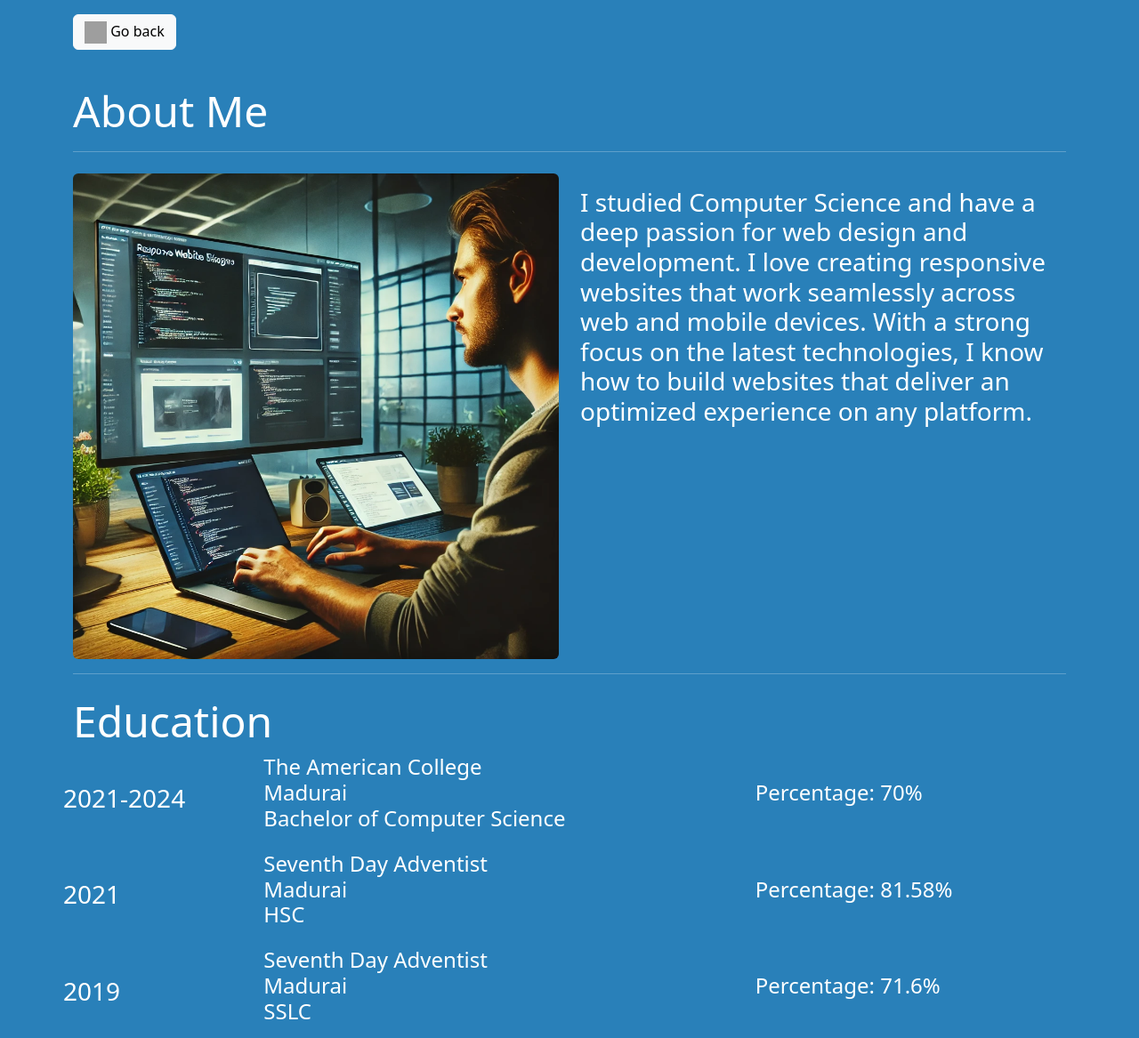
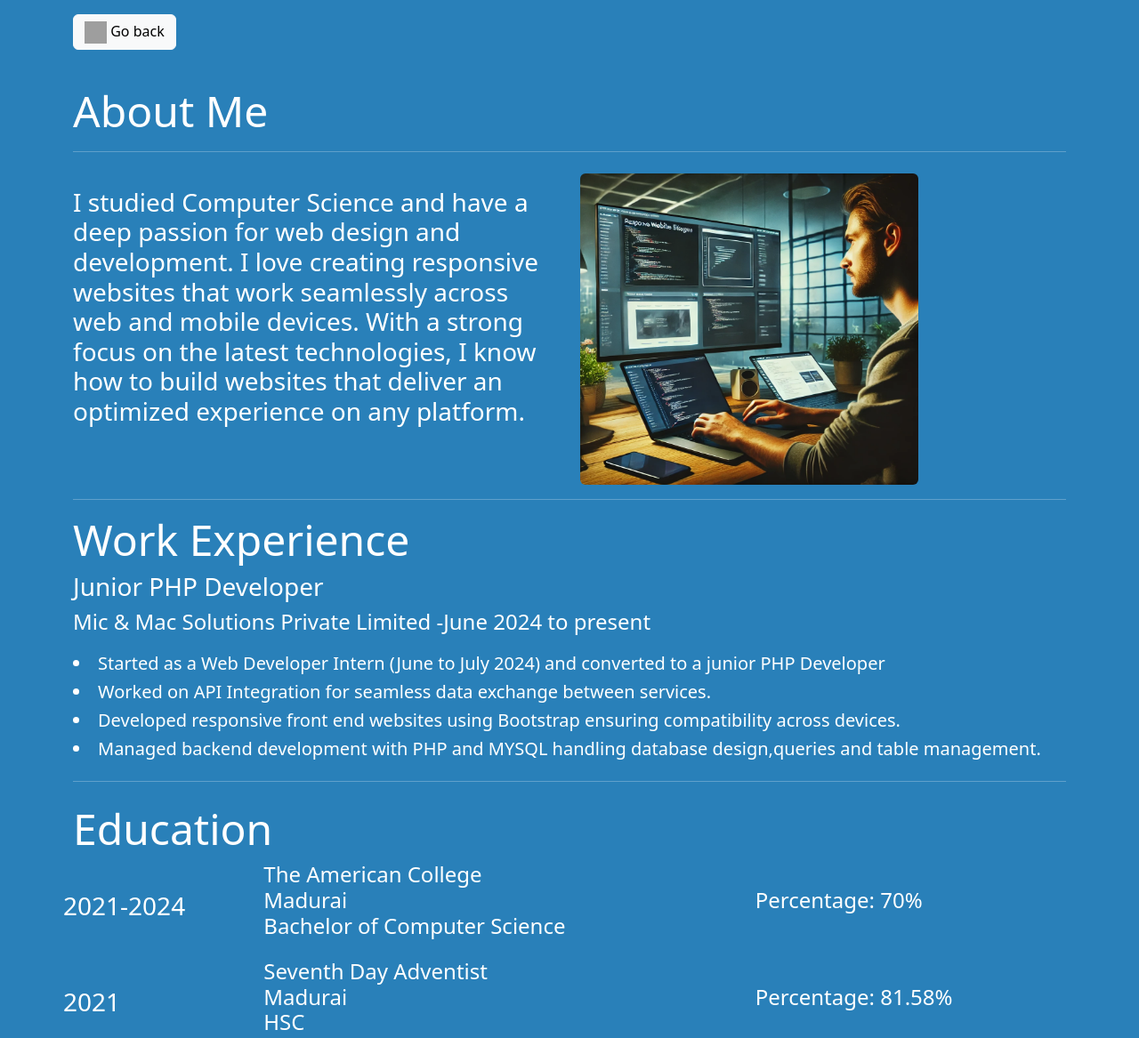
Before and after one commit to vijayasakthip/portfolio3, a plain HTML site: page aboutme.html in a window 1280 px wide. Shown: the top 1167 px of the page at 89% size. Drawn offline with nearby package versions, Linux system fonts and the light colour scheme; grey boxes are pictures that could not be loaded.

Commit message:
Update aboutme.html

```diff
--- a/aboutme.html
+++ b/aboutme.html
@@ -10,6 +10,8 @@
     <style>
         .img-fluid{
             transition: 1s ease;
+            height: 350px;
+            width: 380px;
         }
         .img-fluid:hover{
             transform: scale(1.1);
@@ -27,13 +29,24 @@
         <h1 class="mt-4">About Me</h1>
         <hr>
         <div class="row mt-4">
+
+            <div class="col-lg-6">
+                <h3 class="mt-3">I studied Computer Science and have a deep passion for web design and development. I love creating responsive websites that work seamlessly across web and mobile devices. With a strong focus on the latest technologies, I know how to build websites that deliver an optimized experience on any platform.</h3>
+            </div>
             <div class="col-lg-6">
                 <img src="whatcanido.webp" alt="Skills overview" class="img-fluid rounded">
 
             </div>
-            <div class="col-lg-6">
-                <h3 class="mt-3">I studied Computer Science and have a deep passion for web design and development. I love creating responsive websites that work seamlessly across web and mobile devices. With a strong focus on the latest technologies, I know how to build websites that deliver an optimized experience on any platform.</h3>
-            </div>
+        </div>
+        <hr>
+        <div class="row">
+            <h1>Work Experience</h1>
+            <h3>Junior PHP Developer</h3>
+            <h4>Mic & Mac Solutions Private Limited -June 2024 to present</h4>
+            <h5><li>Started as a Web Developer Intern (June to July 2024) and converted to a junior PHP Developer</li></h5>
+            <h5><li>Worked on API Integration for seamless data exchange between services.</li></h5>
+            <h5><li>Developed responsive front end websites using Bootstrap ensuring compatibility across devices.</li></h5>
+            <h5><li>Managed backend development with PHP and MYSQL handling database design,queries and table management.</li></h5>
         </div>
         <hr>
         <div class="row mt-4">
```
